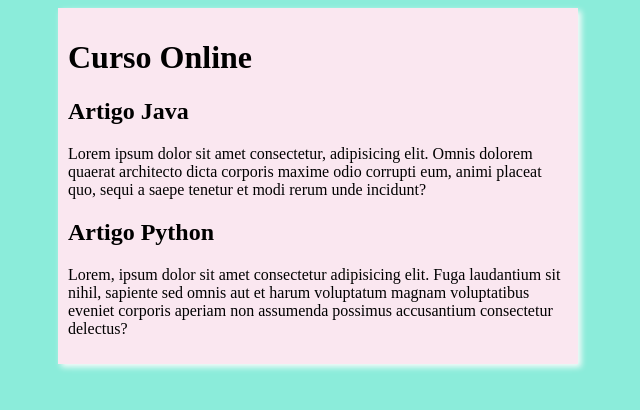
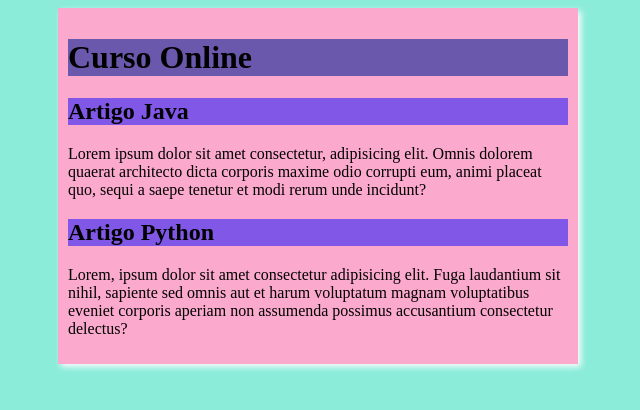
Before and after one commit to 01-GABRIEL-SML/Projeto_Site, a plain HTML site: page index.html in a window 1280 px wide. Shown: the whole page, without its empty margins (322-962 px from the left). Drawn offline with Linux system fonts and the light colour scheme.

Commit message:
Update style.css

```diff
--- a/style.css
+++ b/style.css
@@ -8,9 +8,15 @@ body {
 }
 
 main {
-    background-color:rgb(250, 231, 240);
+    background-color:rgb(252, 169, 206);
     width: 500px;
     margin: auto;
     padding: 10px;
     box-shadow: 3px 3px 6px rgb(252, 252, 252);
 }
+h1{
+    background-color: rgb(106, 88, 172);
+}
+h2{
+    background-color: rgb(128, 87, 230);
+}
```
